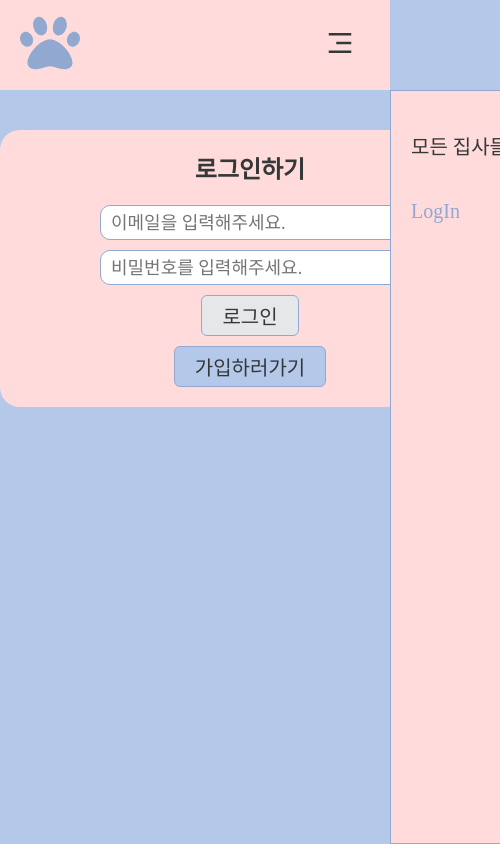
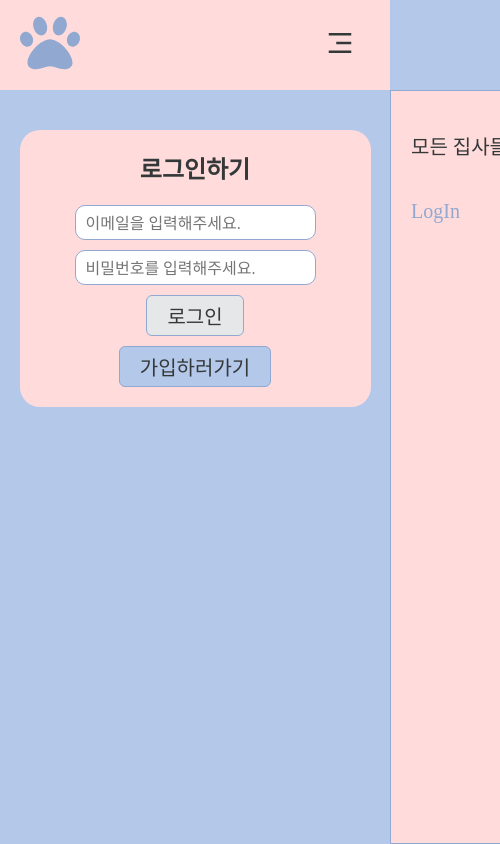
Before and after one commit to parakise13/my-animals, a React (Create React App) app: page /#/auth in a window 390 px wide. Shown: the whole page, 500 px wide, since content can reach past the window. Built offline with nearby package versions, Linux system fonts and the light colour scheme; a web font is replaced by a local one.

Commit message:
modify UI

```diff
--- a/src/component/Layout/Avatar.module.scss
+++ b/src/component/Layout/Avatar.module.scss
@@ -8,7 +8,8 @@
 	justify-content: center;
 
 	img{
-		// width: 100%;
+		width: 100%;
 		height: 100%;
+		object-fit: cover;
 	}
 }
--- a/src/component/Layout/ImageUpload.tsx
+++ b/src/component/Layout/ImageUpload.tsx
@@ -10,7 +10,7 @@ export interface ImageUploadProps {
 const ImageUpload = (props: ImageUploadProps) => {
   const [file, setFile] = useState<File>();
   const [previewUrl, setPreviewUrl] = useState<string | ArrayBuffer | null>();
-  const [isValid, setIsValid] = useState(false);
+  const [isValid, setIsValid] = useState(true);
 
   const filePickerRef = useRef<any>();
 
@@ -67,7 +67,7 @@ const ImageUpload = (props: ImageUploadProps) => {
           사진 선택
         </button>
       </div>
-      {!isValid && `* ${props.errorText}`}
+      <p>{!isValid && `* ${props.errorText}`}</p>
     </div>
   );
 };
--- a/src/component/Layout/Input.scss
+++ b/src/component/Layout/Input.scss
@@ -33,7 +33,7 @@
   }
   &.form-control__invalid {
     input {
-        margin: 10px auto;
+      margin: 0;
       border: 1px solid red;
       background-color: $pink;
     }
@@ -46,3 +46,15 @@
   }
 }
 // }
+
+@media all and (max-width: 767px) {
+  .form-control {
+    width: calc(100% - 70px);
+
+    p.error-text {
+      font-size: $small-font-size - 0.125;
+      margin-bottom: 0;
+      margin-left: 0;
+    }
+  }
+}
--- /dev/null
+++ b/src/component/Layout/LoadingSpinner.scss
@@ -0,0 +1,9 @@
+@import "../../Constant.scss";
+
+@media all and (max-width: 767px) {
+  .sweet-loading {
+    > span{
+      left: 40% !important;
+    }
+  }
+}
--- a/src/component/Layout/LoadingSpinner.tsx
+++ b/src/component/Layout/LoadingSpinner.tsx
@@ -1,5 +1,6 @@
 import { CSSProperties } from "react";
 import { PacmanLoader } from "react-spinners";
+import "./LoadingSpinner.scss";
 
 export interface LoadingProps {
   isLoading: boolean;
@@ -22,7 +23,7 @@ const LoadingSpinner = (props: LoadingProps) => {
         color={"#91a8d0"}
         loading={props.isLoading}
         cssOverride={override}
-        size={80}
+        size={60}
       />
     </div>
   );
--- a/src/component/Pages/AddAnimal.module.scss
+++ b/src/component/Pages/AddAnimal.module.scss
@@ -82,9 +82,17 @@
     width: 90%;
     .new-animal__detail {
       div{
-
+        flex-wrap: wrap;
+        align-items: flex-start;
         label{
           width: 60px;
+        }
+
+        .form-control__invalid{
+
+          .error-text{
+            width: 100%;
+          }
         }
       }
     }
--- a/src/component/Pages/Auth.module.scss
+++ b/src/component/Pages/Auth.module.scss
@@ -3,7 +3,8 @@
 .auth-container {
   background-color: $light-pink;
   margin: calc(#{$padding} * 2) auto;
-  width: 500px;
+  max-width: 500px;
+  width: 100%;
   border-radius: $padding;
   padding: $padding;
 
@@ -16,7 +17,8 @@
     // width: 100%;
 
     input {
-      width: 300px;
+      max-width: 300px;
+      width: 100%;
       display: flex;
       justify-content: center;
 
@@ -57,3 +59,19 @@
 
   }
 }
+
+@media all and (max-width: 767px) {
+  .auth-container {
+    width: 90%;
+
+    form.auth-form {
+      input {
+        width: 100%;
+
+        &::placeholder {
+          font-size: $small-font-size;
+        }
+      }
+    }
+  }
+}
--- a/src/component/Pages/Main.module.scss
+++ b/src/component/Pages/Main.module.scss
@@ -9,7 +9,8 @@
 
 	.main__img{
 		text-align: center;
-		width: 512px;
+		max-width: 512px;
+		width: 100%;
 
 		img{
 			width: 100%;
@@ -21,13 +22,15 @@
 		font-size: $sub-font-size;
 		line-height: 1.7;
 		margin-top: $padding;
+		word-break: keep-all;
 	}
 }
 
 @media all and (max-width:1024px) {
 	.main{
 		.main__img{
-			width: 400px;
+			max-width: 400px;
+			width: 80%;
 		}
 		.main__text{
 			font-size: $menu-font-size;
--- a/src/component/Pages/UserAnimalList.module.scss
+++ b/src/component/Pages/UserAnimalList.module.scss
@@ -104,6 +104,7 @@
   border-radius: $padding;
   margin: calc(#{$padding} * 2) auto;
   padding: calc(#{$padding} * 2);
+  word-break: keep-all;
 
   h2 {
     &:last-of-type {
@@ -140,9 +141,11 @@
       width: 90%;
       .animal-list__wrapper {
         .animal-list__image {
-
+          max-width: 300px;
+          max-height: 300px;
           &:hover {
-            max-width: 350px;
+            max-width: 300px;
+            width: 100%;
           }
         }
 
--- a/src/component/Pages/UserList.module.scss
+++ b/src/component/Pages/UserList.module.scss
@@ -9,7 +9,8 @@
 	margin-top: calc(#{$padding} * 2);
 
 	li{
-		width: 400px;
+		max-width: 400px;
+		width: 100%;
 		background-color: $light-pink;
 		border-radius: $padding;
 
@@ -55,6 +56,11 @@
 }
 
 @media all and (max-width: 767px) {
+	.user-list{
+		li{
+			width: 80%;
+		}
+	}
 	.user-list__empty{
 		width: 80%;
 		font-size: $middle-font-size;
```
Also changed, not shown: src/index.tsx (+4 -4 lines). Lines whose indentation alone changed are shown as unchanged.
